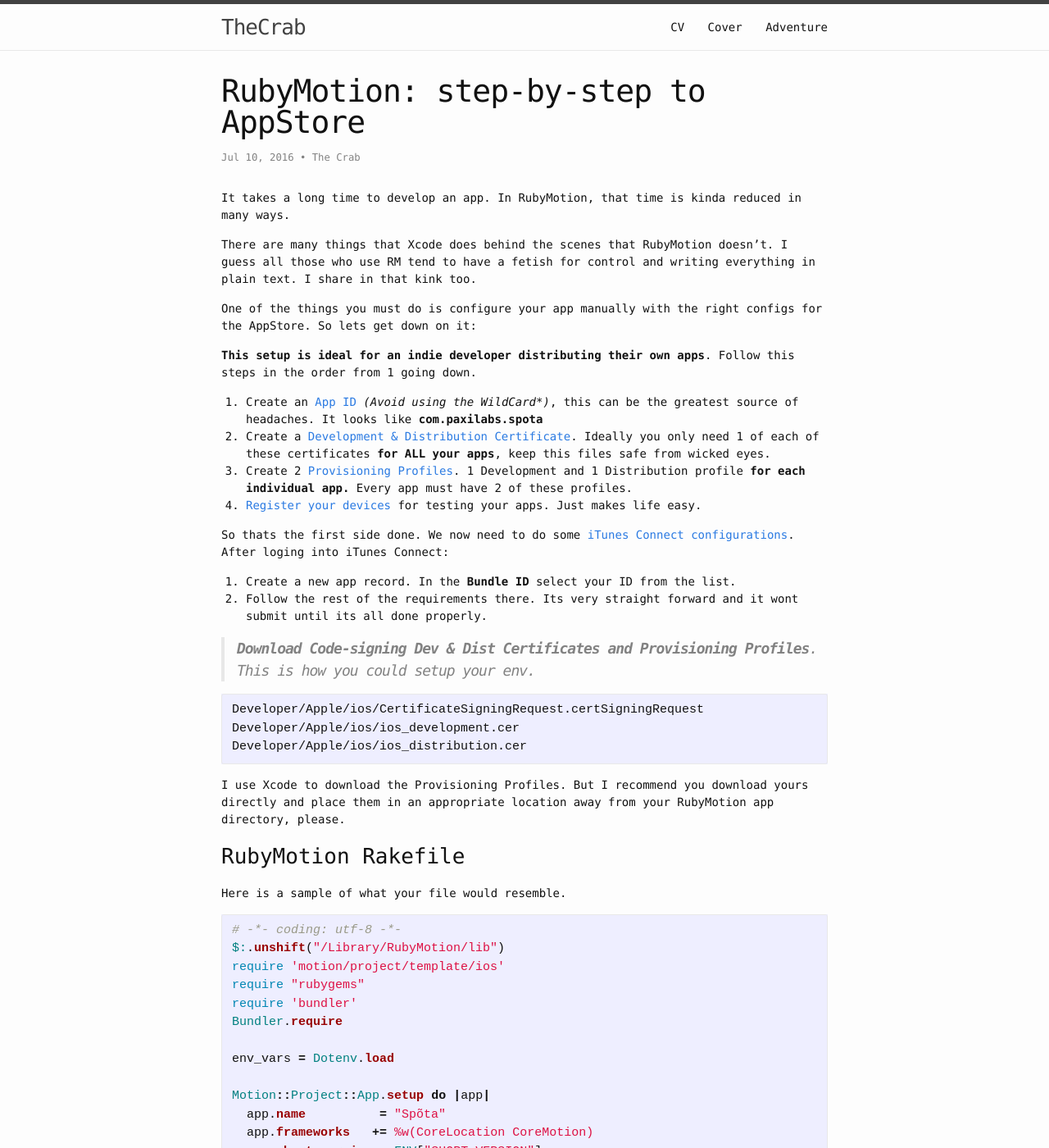
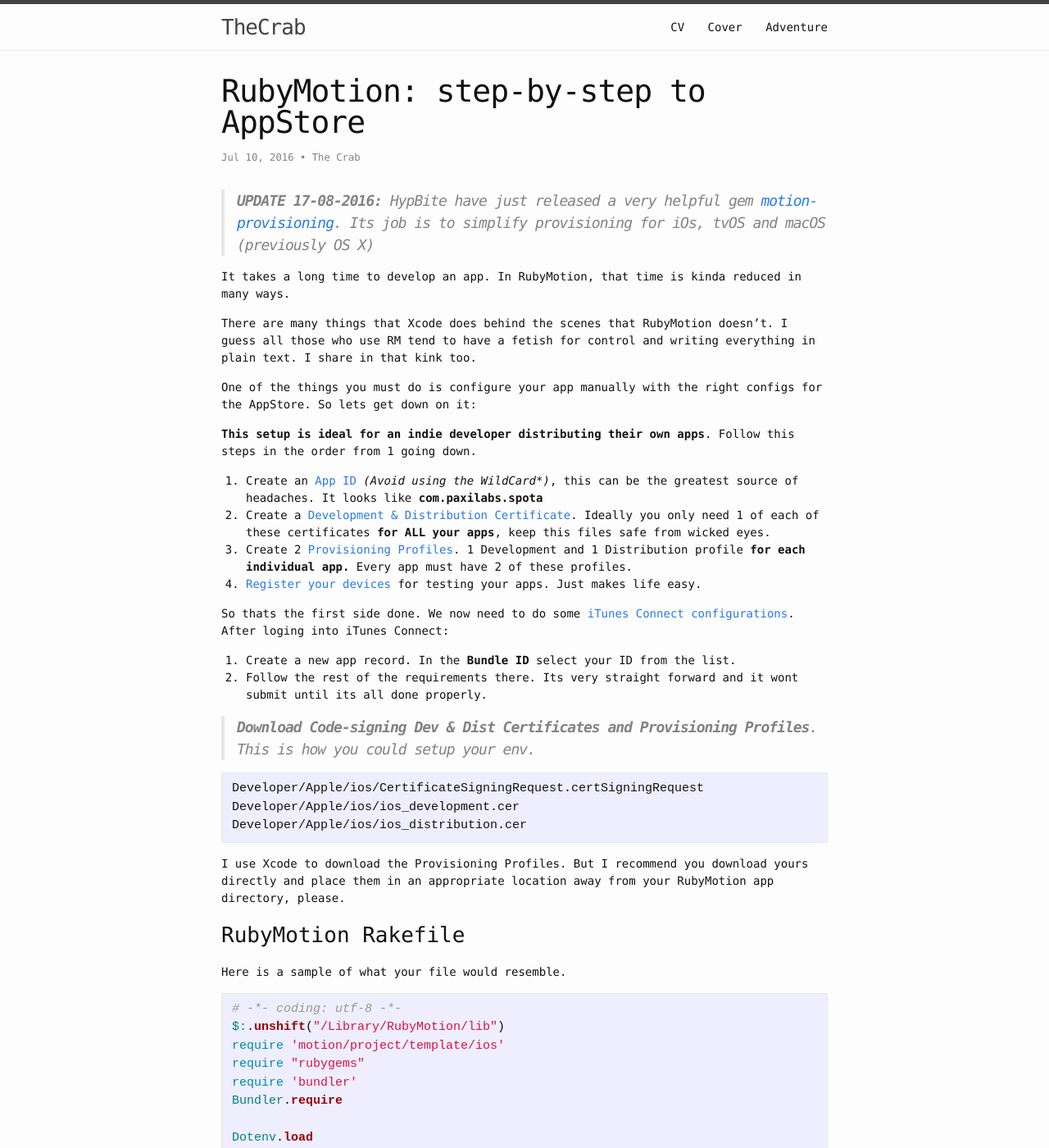
Before and after one commit to theCrab/theCrab, a Jekyll site: the page built from _posts/2016-07-10-prepare-rubymotion-app-for-appstore.markdown, in a window 1280 px wide and 1400 px high. Shown: the whole window at 82% size. Built offline with Jekyll 4.4.1, drawn with Linux system fonts in a browser that asks for light colours.

Commit message:
Update article

```diff
--- a/_posts/2016-07-10-prepare-rubymotion-app-for-appstore.markdown
+++ b/_posts/2016-07-10-prepare-rubymotion-app-for-appstore.markdown
@@ -5,6 +5,8 @@ date: 2016-07-10 15:00:00 +0100
 author: 'The Crab'
 categories: 'rubymotion ios'
 ---
+> **UPDATE 17-08-2016:** HypBite have just released a very helpful gem [motion-provisioning](https://github.com/HipByte/motion-provisioning). Its job is to simplify provisioning for *iOs, tvOS and macOS (previously OS X)*
+
 It takes a long time to develop an app. In RubyMotion, that time is kinda reduced in many ways.
 
 There are many things that Xcode does behind the scenes that RubyMotion doesn't. I guess all those who use RM tend to have a fetish for control and writing everything in plain text. I share in that kink too.
@@ -43,7 +45,7 @@ require "rubygems"
 require 'bundler'
 Bundler.require
 
-env_vars = Dotenv.load
+Dotenv.load
 
 Motion::Project::App.setup do |app|
   app.name          = "Spõta"
```
